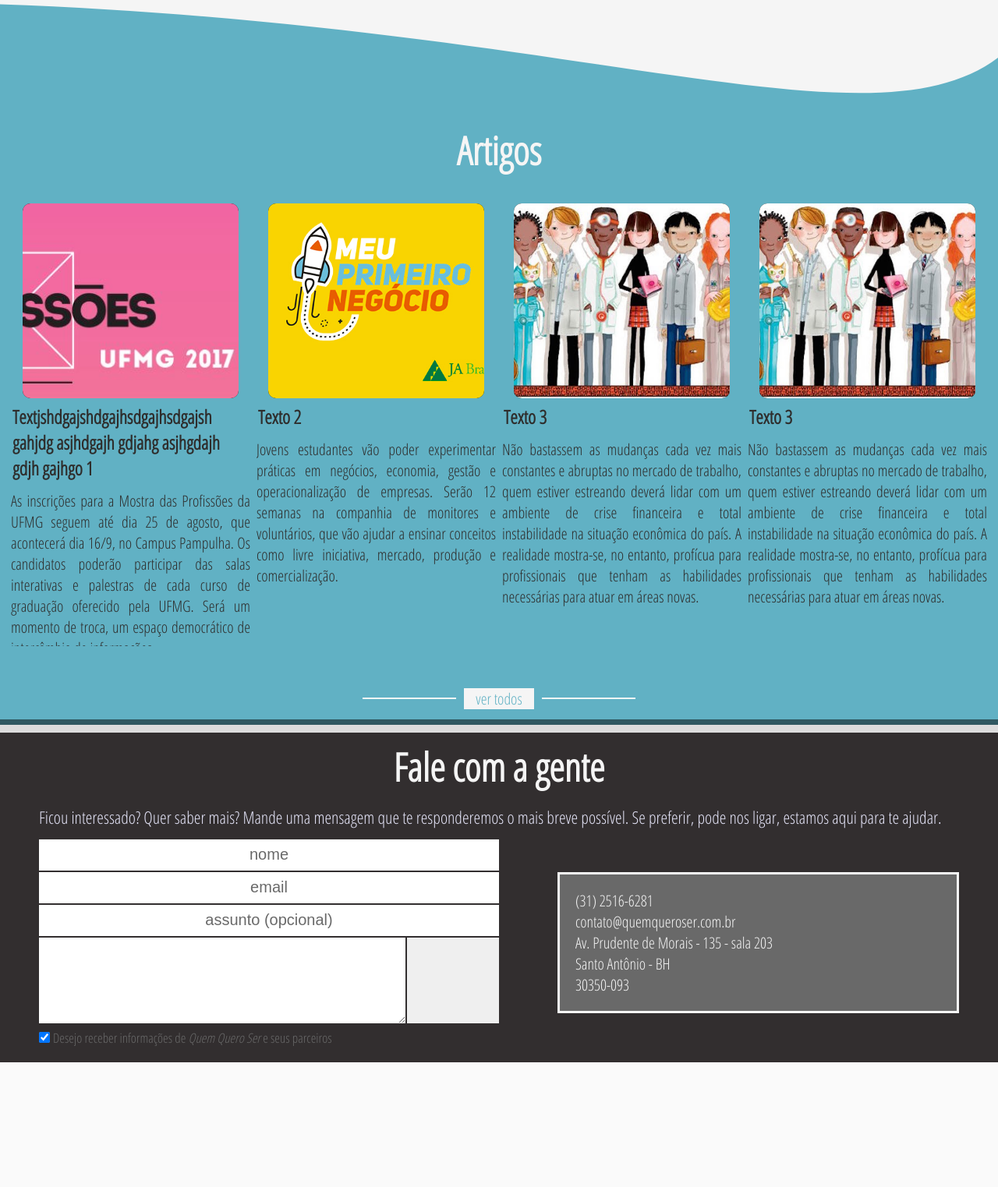
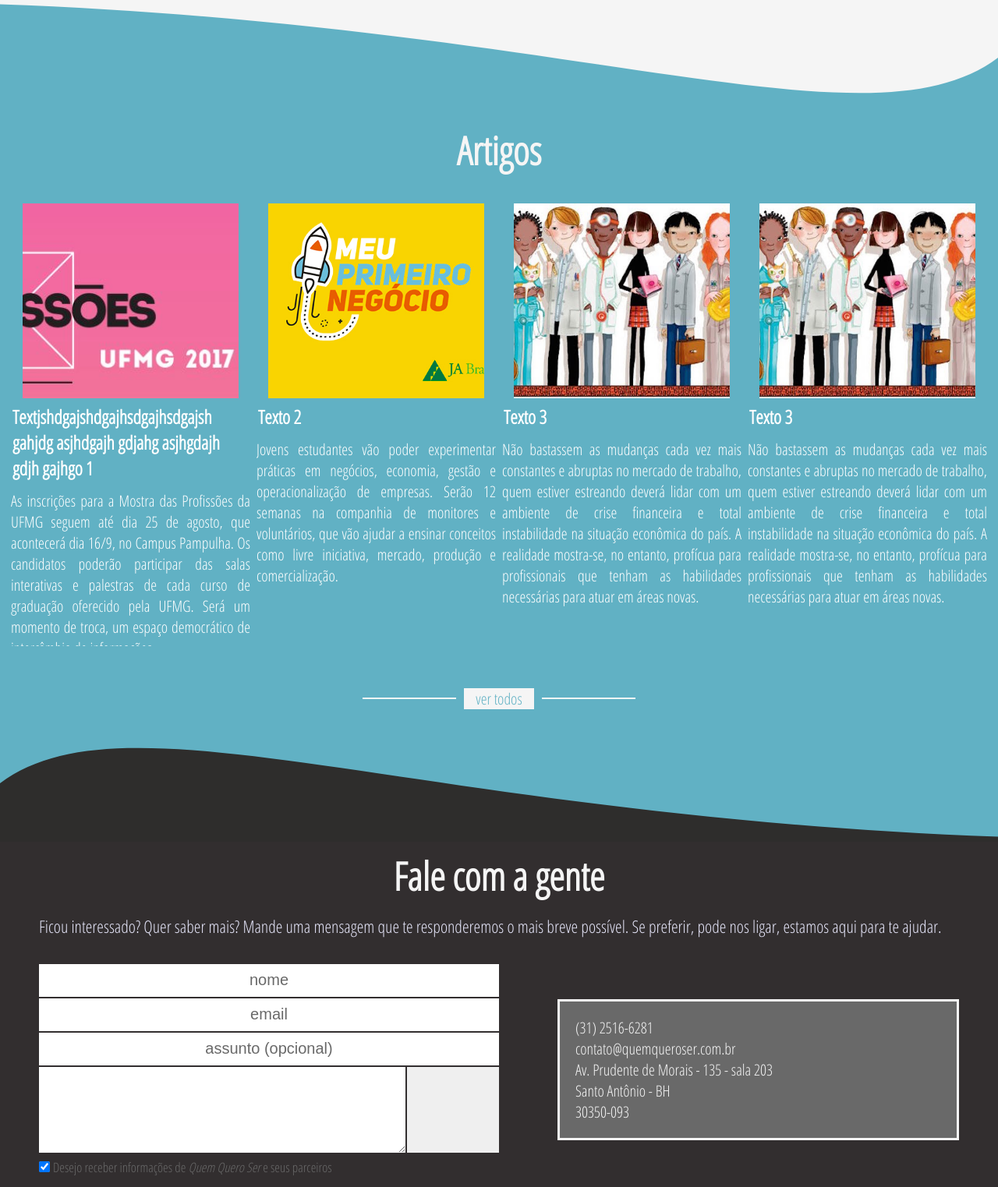
Before and after one commit to TheMarini/Quem-Quero-Ser, a PHP site: page / in a window 1280 px wide. Shown: the part 4977-6500 px from the top of the page at 78% size. Before the commit the page ends 6340 px from the top, so only its background shows below. Run offline with PHP 8.4, Linux system fonts and the light colour scheme.

Commit message:
Contato onda add

```diff
--- a/css/style.css
+++ b/css/style.css
@@ -798,7 +798,7 @@ button {
     transition: 0.5s;
     width: 320px;
     overflow: hidden;
-    color: #2e2d2c;
+    color: white;
     text-align: center;
 }
 
@@ -817,7 +817,6 @@ button {
     object-fit: cover;
     margin-bottom: -2px;
     background-color: black;
-    border-radius: 10px
 }
 
 .artigo h2 {
@@ -872,8 +871,7 @@ button {
     max-width: auto;
     width: 100%;
     background-color: #322e2f;
-    border-top: 10px solid gainsboro;
-    box-shadow: 0 3px 0 10px rgba(0, 0, 0, 0.5);
+    /*box-shadow: 0 3px 0 10px rgba(0, 0, 0, 0.5);*/
     box-sizing: border-box;
     padding: 0 50px 20px 50px
 }
@@ -932,6 +930,7 @@ button {
 
 #emailContainer {
     width: 50%;
+    margin: 20px 0
 }
 
 #email_icon {
@@ -964,7 +963,7 @@ button {
 
 #form>input{
         width: 100%;
-    height: 40px;
+    height: 42px;
 }
 
 #txtEmail,
@@ -1050,6 +1049,8 @@ button {
 /*------------FOOTER-----------------*/
 
 footer {
-    height: 0;
-    background-color: transparent
+    background-color: gainsboro;
+    color: whitesmoke;
+    font-size: 2em;
+    text-align: center
 }
--- a/index.html
+++ b/index.html
@@ -254,9 +254,9 @@
             </section>
         </section>
 
-        <!-- <svg class="onda b_l" style="fill: #2e2d2c; background-color: #61b1c4" viewBox="0 0 50 50" preserveAspectRatio="xMinYMin meet">
+        <svg class="onda b_l" style="fill: #2e2d2c; background-color: #61b1c4" viewBox="0 0 50 50" preserveAspectRatio="xMinYMin meet">
                 <path d="M0,25 C60,70 200,0 500,1 L10000,00 L0,0 Z"/>
-        </svg> -->
+        </svg>
 
         <section id="Contato" class="info">
             <h1 class="titulo">Fale com a gente</h1>
@@ -296,6 +296,7 @@
     </section>
 
     <footer id="Footer">
+       <!--  Desenvolvido por <a href="">New Program</a> -->
     </footer>
 </body>
 
```
